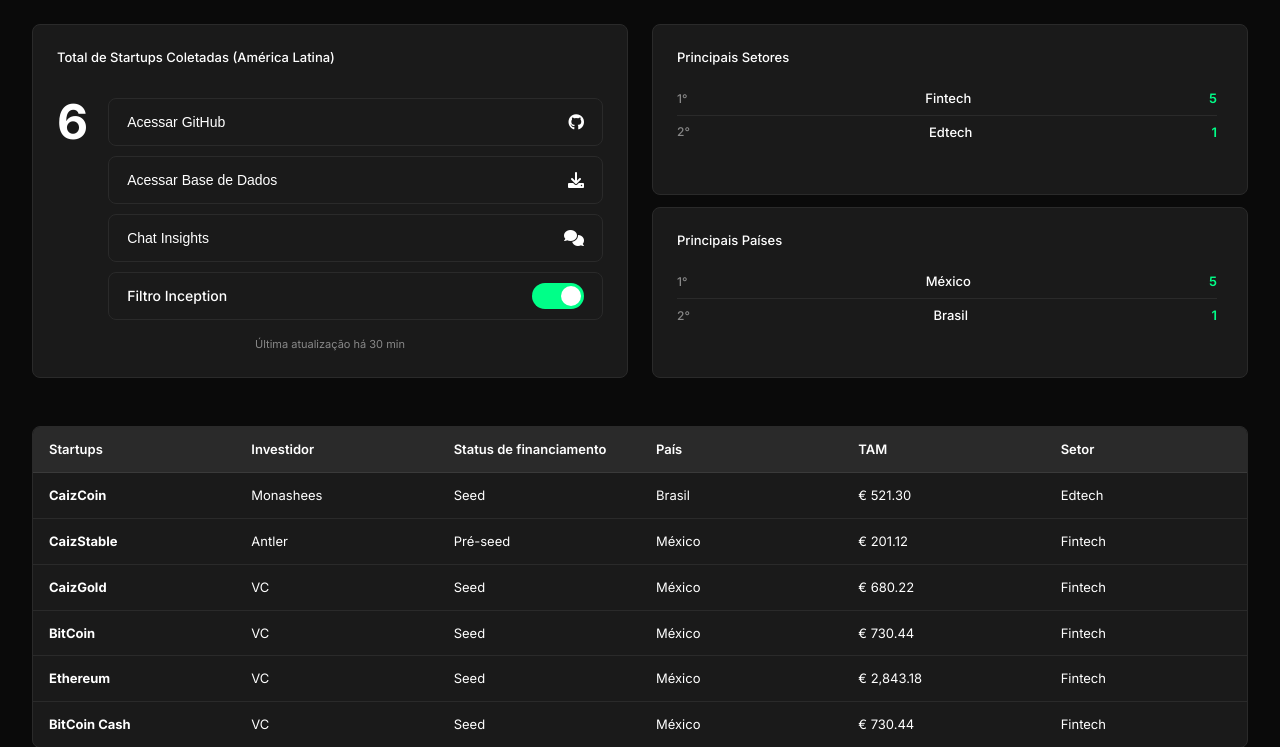
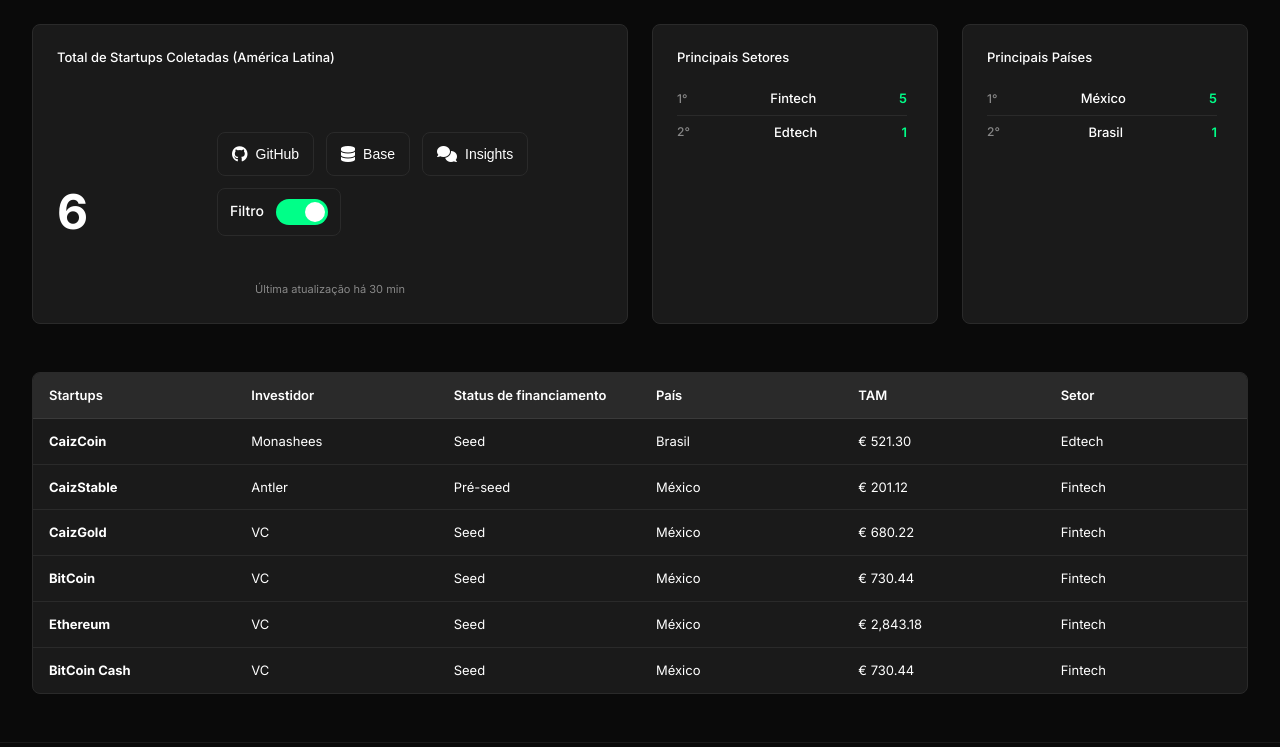
Before and after one commit to anneestherlf/inception-match, a Flask app: page / in a window 1280 px wide. Shown: the part 64-811 px from the top of the page. Run offline with Flask 3, Linux system fonts and the light colour scheme; some libraries are stand-ins or nearby versions.

Commit message:
feat: dashboard

```diff
--- a/app.py
+++ b/app.py
@@ -9,19 +9,26 @@
 app = Flask(__name__)
 
 # Configuração do Google Sheets
+print("Tentando conectar ao Google Sheets...")
 try:
     gc = gspread.service_account(filename='credentials.json')
     spreadsheet = gc.open("Base de Startups NVIDIA")
     worksheet = spreadsheet.sheet1
     print("Conexão com a planilha bem-sucedida.")
+except FileNotFoundError:
+    print("Erro: O arquivo 'credentials.json' não foi encontrado. Certifique-se de que ele está no diretório correto.")
+    worksheet = None
+except gspread.exceptions.APIError as api_error:
+    print(f"Erro na API do Google Sheets: {api_error}")
+    worksheet = None
 except Exception as e:
-    print(f"Erro ao conectar com a planilha: {e}")
+    print(f"Erro inesperado ao conectar com a planilha: {e}")
     worksheet = None
 
 def get_startups_data():
     """Busca todos os dados das startups da planilha"""
     if not worksheet:
-        # Dados de exemplo para demonstração
+        print("⚠️  Conexão com o Google Sheets não estabelecida. Usando dados de exemplo.")
         return [
             {
                 'Nome da Startup': 'CaizCoin',
@@ -74,11 +81,12 @@
         ]
 
     try:
-        # Busca todos os dados da planilha
+        print("🔄 Lendo dados reais da planilha...")
         all_records = worksheet.get_all_records()
+        print(f"✅ {len(all_records)} registros carregados da planilha.")
         return all_records
     except Exception as e:
-        print(f"Erro ao buscar dados: {e}")
+        print(f"❌ Erro ao ler dados da planilha: {e}")
         return []
 
 def get_statistics():
--- a/main.py
+++ b/main.py
@@ -53,7 +53,7 @@
         if not data.get('Nome da Startup'):
             return "Erro: campo 'Nome da Startup' ausente no JSON enviado ao spreadsheet_tool."
         # Normaliza valores
-        normalized = {k: ('' if v in (None, 'N/A', 'n/a', 'NA') else str(v).strip()) for k,v in data.items()}
+        normalized = {k: (v if v not in (None, 'N/A', 'n/a', 'NA') else 'Não disponível') for k, v in data.items()}
         cell = worksheet.find(normalized['Nome da Startup'])
         row_data = [normalized.get(k, '') or 'Não encontrado' for k in REQUIRED_ORDER]
         row_data.append(datetime.now().strftime("%Y-%m-%d %H:%M:%S"))
@@ -67,7 +67,7 @@
 
 # --- EQUIPE DE AGENTES ESPECIALISTAS ---
 prospector_agent = Agent(role='Prospector de Startups de IA', goal='Gerar uma lista massiva de nomes de startups de IA', backstory='Especialista em prospecção digital, encontra o máximo de nomes de startups possível.', verbose=True, allow_delegation=False, tools=[search_tool, website_tool])
-qualifier_agent = Agent(role='Qualificador de Leads de Startups', goal='Filtrar uma lista, mantendo apenas startups de tecnologia da América Latina.', backstory='Analista rápido e preciso, verifica a localização e o setor de cada empresa.', verbose=True, allow_delegation=False, tools=[search_tool])
+qualifier_agent = Agent(role='Qualificador de Leads de Startups', goal='Filtrar uma lista, mantendo apenas startups de tecnologia da América Latina (as startups não podem ser do Estados Unidos ou EUA; nenhuma startup pode ter o setor "Venture Capital", "VC" ou "Venture Builder").', backstory='Analista rápido e preciso, verifica a localização e o setor de cada empresa.', verbose=True, allow_delegation=False, tools=[search_tool])
 data_analyst_agent = Agent(role='Analista de Dados de Startups', goal='Coletar informações detalhadas sobre uma única startup.', backstory='Pesquisador persistente que mergulha fundo para encontrar dados essenciais.', verbose=True, allow_delegation=True, tools=[search_tool])
 market_strategist_agent = Agent(role='Estrategista de Mercado de Tecnologia', goal='Realizar uma análise de mercado aprofundada para uma startup.', backstory='Especialista em interpretar dados para avaliar o potencial de mercado, sempre citando fontes.', verbose=True, allow_delegation=True, tools=[search_tool])
 # Removido database_manager_agent porque o decorator @tool desta versão não converte a função em BaseTool automaticamente.
--- a/static/css/style.css
+++ b/static/css/style.css
@@ -144,8 +144,8 @@
 
 .right-column {
     display: grid;
-    grid-template-rows: 1fr 1fr;
-    gap: 12px;
+    grid-template-columns: 1fr 1fr;
+    gap: 24px;
 }
 
 /* Cards */
@@ -166,9 +166,57 @@
 
 .number-and-buttons {
     display: flex;
-    align-items: flex-start;
-    gap: 20px;
-    margin: 16px 0;
+    align-items: flex-end;
+    gap: 40px; /* aumento do espaço entre número e botões */
+    margin: 16px 0 12px 0;
+    flex-wrap: nowrap;
+}
+
+.number-and-buttons.constrained {
+    max-width: 640px; /* limita para alinhar visualmente com título */
+}
+
+.metric-block {
+    display: flex;
+    flex-direction: column;
+    justify-content: flex-start;
+    min-width: 120px;
+}
+
+.action-buttons.horizontal {
+    flex-direction: row;
+    align-items: stretch;
+    gap: 12px;
+    flex-wrap: wrap;
+}
+
+.action-btn.small {
+    padding: 10px 14px;
+    height: auto;
+    min-height: 44px;
+    flex-direction: row;
+    gap: 8px;
+}
+
+.toggle-container.compact {
+    padding: 10px 12px;
+    height: auto;
+    min-height: 44px;
+    gap: 12px;
+}
+
+@media (max-width: 900px) {
+    .number-and-buttons {
+        flex-direction: column;
+        gap: 24px;
+    }
+    .action-buttons.horizontal {
+        flex-direction: column;
+        width: 100%;
+    }
+    .number-and-buttons.constrained {
+        max-width: 100%;
+    }
 }
 
 .card-title {
--- a/static/js/dashboard.js
+++ b/static/js/dashboard.js
@@ -86,12 +86,12 @@
     startups.forEach(startup => {
         const row = document.createElement('tr');
         row.innerHTML = `
-            <td><strong>${startup.nome}</strong></td>
-            <td>${startup.investidor}</td>
-            <td>${startup.status}</td>
-            <td>${startup.pais}</td>
-            <td>€ ${startup.tam}</td>
-            <td>${startup.setor}</td>
+            <td><strong>${startup.nome || 'Não informado'}</strong></td>
+            <td>${startup.investidor || 'Não informado'}</td>
+            <td>${startup.status || 'Não disponível'}</td>
+            <td>${startup.pais || 'Não informado'}</td>
+            <td>€ ${startup.tam || '0.00'}</td>
+            <td>${startup.setor || 'Não informado'}</td>
         `;
         tbody.appendChild(row);
     });
--- a/templates/dashboard.html
+++ b/templates/dashboard.html
@@ -45,25 +45,25 @@
                 <div class="card total-startups-card">
                     <h3 class="card-title">Total de Startups Coletadas (América Latina)</h3>
 
-                    <div class="number-and-buttons">
-                        <div class="card-number" id="total-startups">200</div>
-
-                        <!-- Action Buttons -->
-                        <div class="action-buttons">
-                            <button class="action-btn">
-                                <span class="btn-text">Acessar GitHub</span>
+                    <div class="number-and-buttons constrained">
+                        <div class="metric-block">
+                            <div class="card-number" id="total-startups">200</div>
+                        </div>
+                        <div class="action-buttons horizontal">
+                            <button class="action-btn small">
                                 <i class="fab fa-github"></i>
+                                <span class="btn-text">GitHub</span>
                             </button>
-                            <button class="action-btn">
-                                <span class="btn-text">Acessar Base de Dados</span>
-                                <i class="fas fa-download"></i>
+                            <button class="action-btn small">
+                                <i class="fas fa-database"></i>
+                                <span class="btn-text">Base</span>
                             </button>
-                            <button class="action-btn">
-                                <span class="btn-text">Chat Insights</span>
+                            <button class="action-btn small">
                                 <i class="fas fa-comments"></i>
+                                <span class="btn-text">Insights</span>
                             </button>
-                            <div class="toggle-container">
-                                <span class="toggle-text">Filtro Inception</span>
+                            <div class="toggle-container compact">
+                                <span class="toggle-text">Filtro</span>
                                 <label class="toggle-switch">
                                     <input type="checkbox" checked>
                                     <span class="toggle-slider"></span>
```
Also changed, not shown: static/css/theme.css (added), static/images/logo.svg (added).
